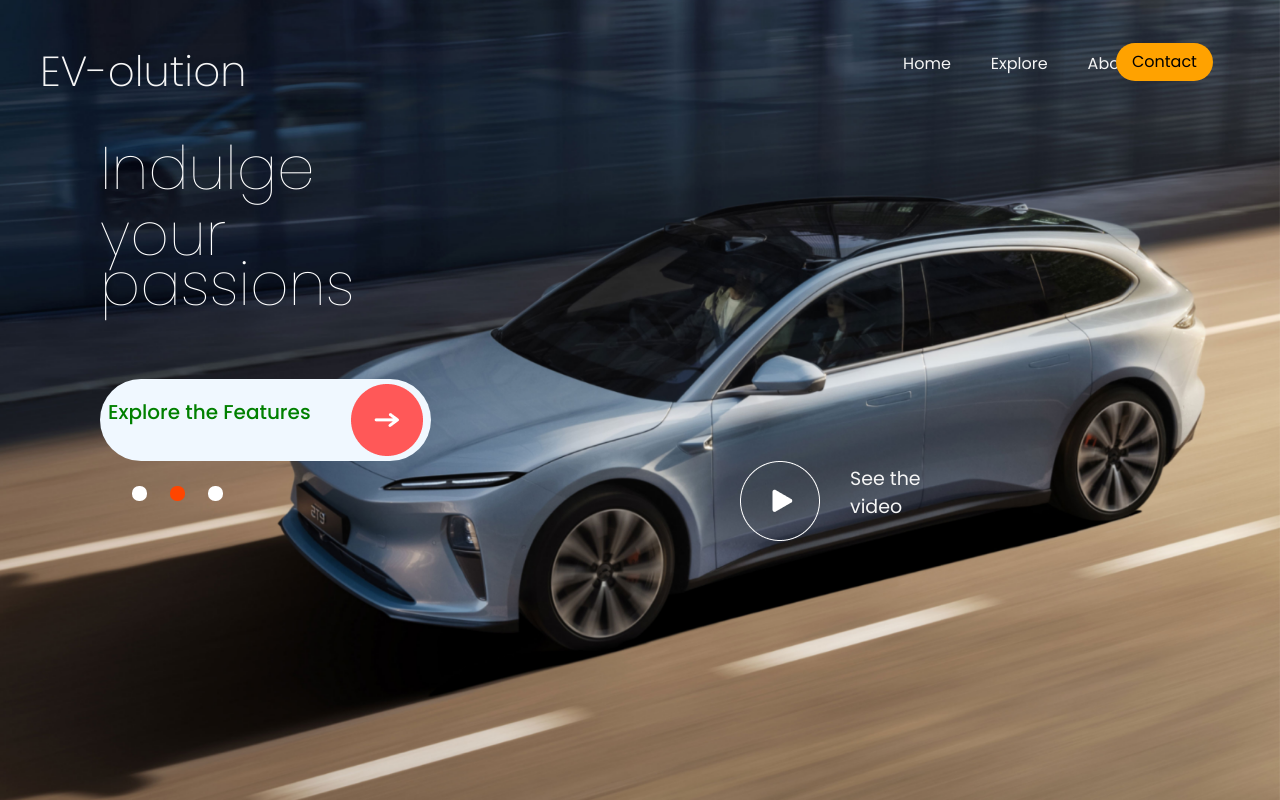
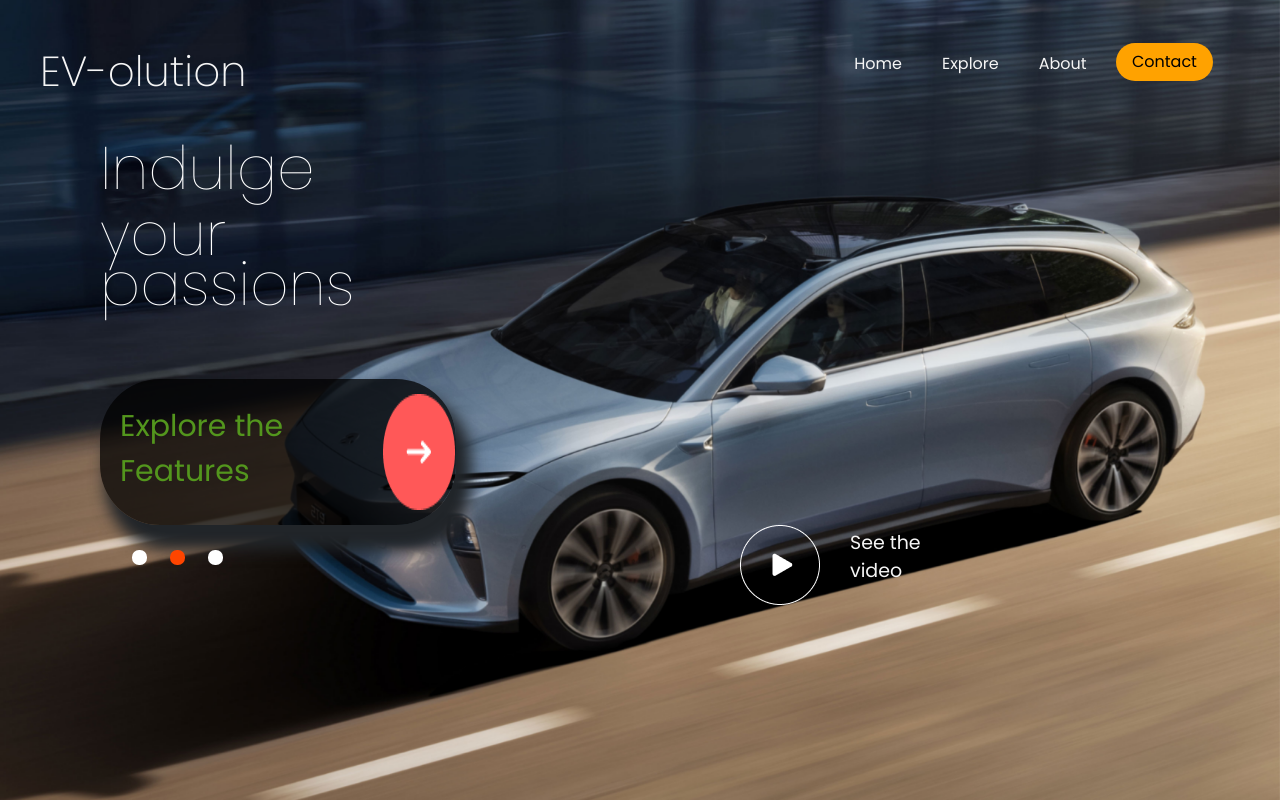
Before and after one commit to nihalkshetty2002/react-ev, a React (Vite) app: page / in a window 1280 px wide. Built offline with nearby package versions, Linux system fonts and the light colour scheme.

Commit message:
made bg chnages under hero-explore div and nav- logo .

```diff
--- a/src/Components/Hero/Hero.css
+++ b/src/Components/Hero/Hero.css
@@ -13,21 +13,20 @@
 .hero-explore
 {
     display: flex;
-    align-items: center;
-    gap: 40px;
-    width: fit-content;
     margin-top: 70px;
-    padding: 5px 8px ;
+    padding: 15px 20px ;
     border-radius: 60px;
-    background-color: aliceblue;
+    background-color: rgba(0, 0, 0, 0.732);
     cursor: pointer;
+    box-shadow: 10px 20px 15px 5px;
 
 
 }
-.hero-explore p{
-    color: green;
-    font-size: 20px;
-    font-weight: 500;
+.hero-explore-p{
+    color: rgb(83, 150, 29);
+    margin-top: 10px;
+    font-size: 30px;
+    font-weight: 400;
 }
 
 .hero-dot-play
--- a/src/Components/Hero/Hero.jsx
+++ b/src/Components/Hero/Hero.jsx
@@ -6,12 +6,12 @@ import pause_icon from '../../assets/pause_icon.png';
 const Hero = ({ heroData, setHeroCount, heroCount, setPlayStatus, playStatus }) => {
   return (
     <div className='hero col-8'>
-      <div className="hero-text col-1 col-lg-4">
+      <div className="hero-text col-12 col-lg-4">
         <p>{heroData.text1}</p>
         <p>{heroData.text2}</p>
       </div>
-      <div className="hero-explore col-1">
-        <p className="text-center">Explore the Features</p>
+      <div className="hero-explore col-12 col-lg-5">
+        <p className="hero-explore-p col-9 col-lg-10">Explore the Features</p>
         <img src={arrow_btn} alt="car pics" />
       </div>
       <div className="hero-dot-play col-12">
--- a/src/Components/Navbar/Navbar.jsx
+++ b/src/Components/Navbar/Navbar.jsx
@@ -4,7 +4,7 @@ import './Navbar.css'
 const Navbar = () => {
   return (
     <div className='nav col-10 col-md-9 col-lg-11'>
-      <div className="nav-logo col-8">EV-olution</div>
+      <div className="nav-logo col-8 col-lg-7">EV-olution</div>
       <ul className="nav-menu col-5 col-md-4 col-lg-2">
         <li>Home</li>
         <li >Explore</li>
```
